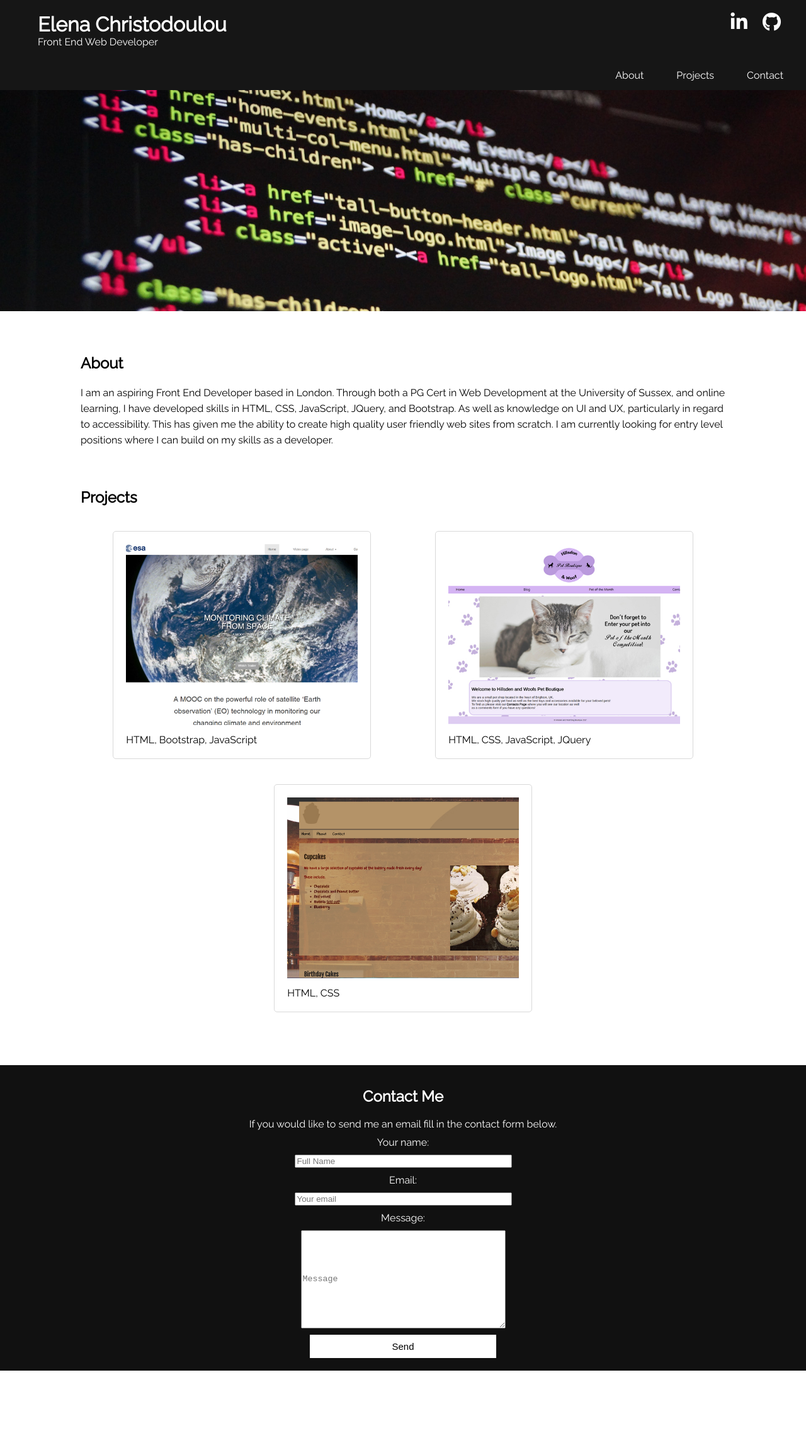
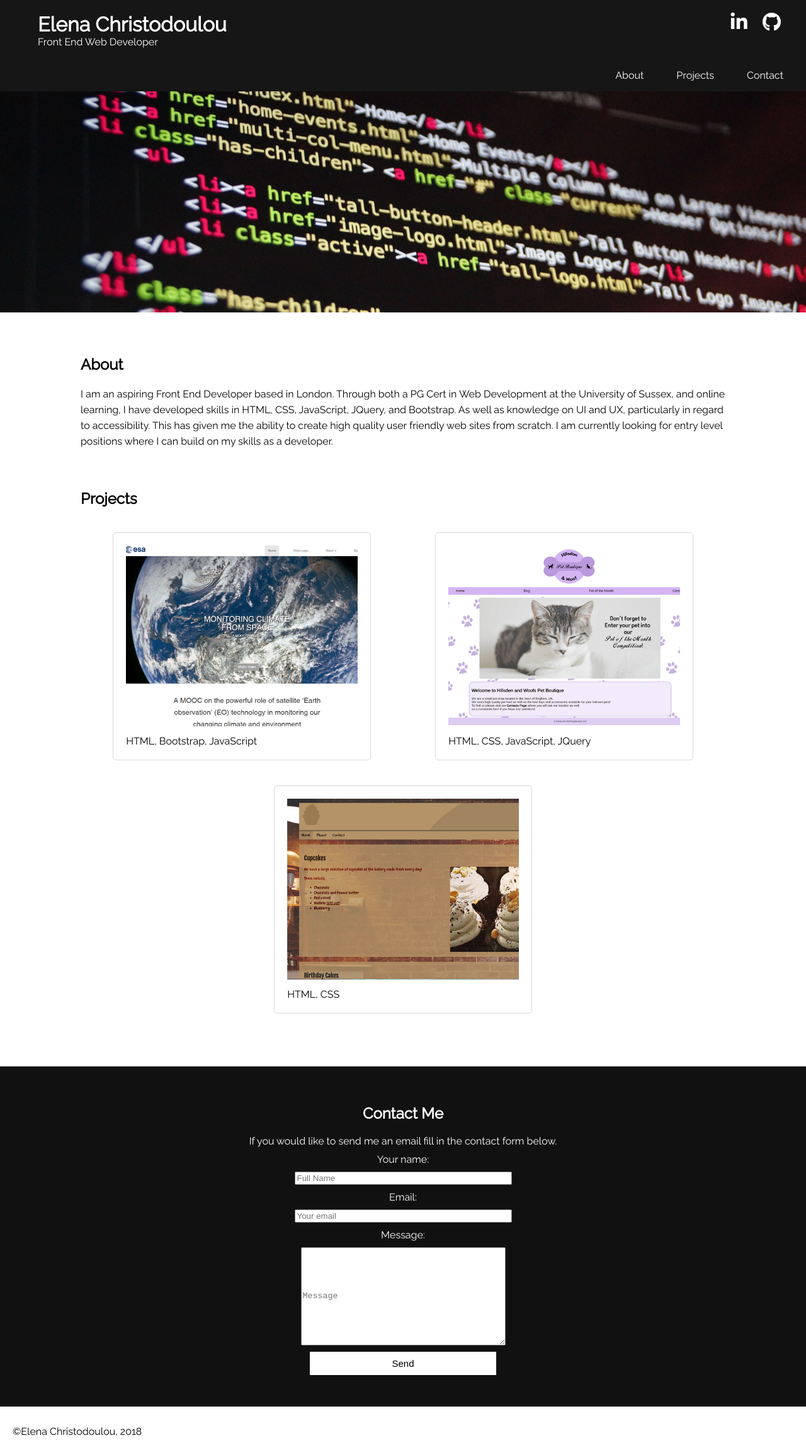
Before and after one commit to ElenaChristo/Portfolio, a plain HTML site: page index.html in a window 1280 px wide. Shown: the whole page at 63% size. Before the commit the page ends 2186 px from the top, so only its background shows below. Drawn offline with nearby package versions, Linux system fonts and the light colour scheme.

Commit message:
added a footer and nav animation

```diff
--- a/css/style.css
+++ b/css/style.css
@@ -60,9 +60,20 @@ li a {
     margin-right: 20px;
 }
 
-li a:hover {
-    background-color: #111;
+.nav-link::after {
+    content: '';
+    display: block;
+    width: 0%;
+    height: 2px;
+    background: #fff;
+    transition: width .3s;
 }
+
+.nav-link:hover::after {
+    width: 100%;
+    transition: width .3s;
+}
+
 
 a {
     text-decoration: none;
@@ -125,19 +136,16 @@ a {
  .fa-arrow-circle-right {
      float: right;
      color: gray;
-     font-size: 25px;
+     font-size: 20px;
 
  }
 
 
-
-
-
-
   #contact {
-      text-align: center;
-      padding-top: 15px;
-      padding-bottom: 20px;
+     text-align: center;
+     align-content: center;
+      padding-top: 40px;
+      padding-bottom: 50px;
       color: #fff;
       margin: 10px auto;
       background-color: #111;
@@ -147,12 +155,13 @@ a {
 
 
   form textarea, form button, form input, form label {
-    display: block;
-    align-content: center;
+   display: block;
+   align-content: center;
     margin-left: auto;
     margin-right: auto;
     margin-top: 10px;
   }
+
 
 .button {
     background-color:#fff;
@@ -171,6 +180,16 @@ a {
     font-size: 14px;
     color: #d43f22;
 }
+
+footer {
+    padding: 20px;
+}
+
+#alignleft {
+    float: left;
+}
+
+
 
 @media (max-width: 1510px) {
     .box {
--- a/index.html
+++ b/index.html
@@ -26,14 +26,13 @@
     </header>
     <nav id="nav-bar">
         <ul>
-            <li><a href="#contact">Contact</a></li>
-            <li><a href="#projects">Projects</a></li>
-            <li><a href="#about">About</a></li>
-
+            <li><a class="nav-link" href="#contact">Contact</a></li>
+            <li><a class="nav-link" href="#projects">Projects</a></li>
+            <li><a class="nav-link" href="#about">About</a></li>
         </ul>
     </nav>
     <!--<div class="jumbo-pic" title="coding image"></div>-->
-    <div= id="picture"><img src="img/coding.jpg"></div>
+    <div= id="picture"><img src="img/coding.jpg" alt="image of code"></div>
     <div id="about">
         <h2>About</h2>
         <p>I am an aspiring Front End Developer based in London. Through both a PG Cert in Web Development at the University of Sussex, and online learning, I have developed skills in HTML, CSS, JavaScript, JQuery, and Bootstrap.
@@ -60,6 +59,7 @@
         </div>
     </div>
     <div id="contact">
+        <div id="contact-box">
             <h2>Contact Me</h2>
             <p>If you would like to send me an email fill in the contact form below.</p>
             <form class="contact-form" action="http://formspree.io/elena.c@live.co.uk" method="POST">
@@ -76,6 +76,11 @@
                 <button class="button" type="submit" name="submit" id="submitButton">Send</button>
             </form>
         </div>
+    </div>
+    <footer>
+           <p id="copyright">&copy;Elena Christodoulou, 2018</p>
+
+    </footer>
 
 
 
```
Lines whose indentation alone changed are shown as unchanged.
